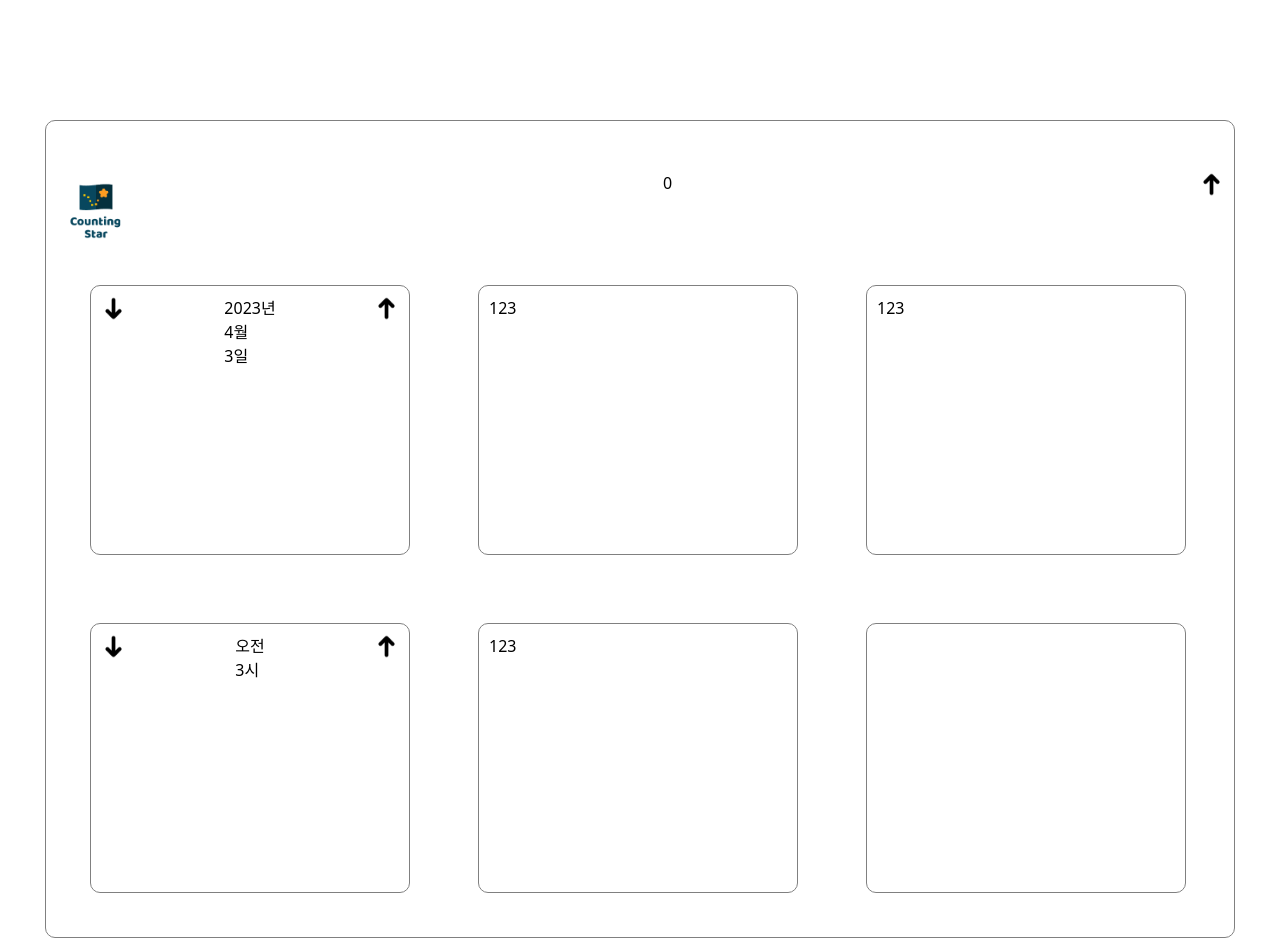
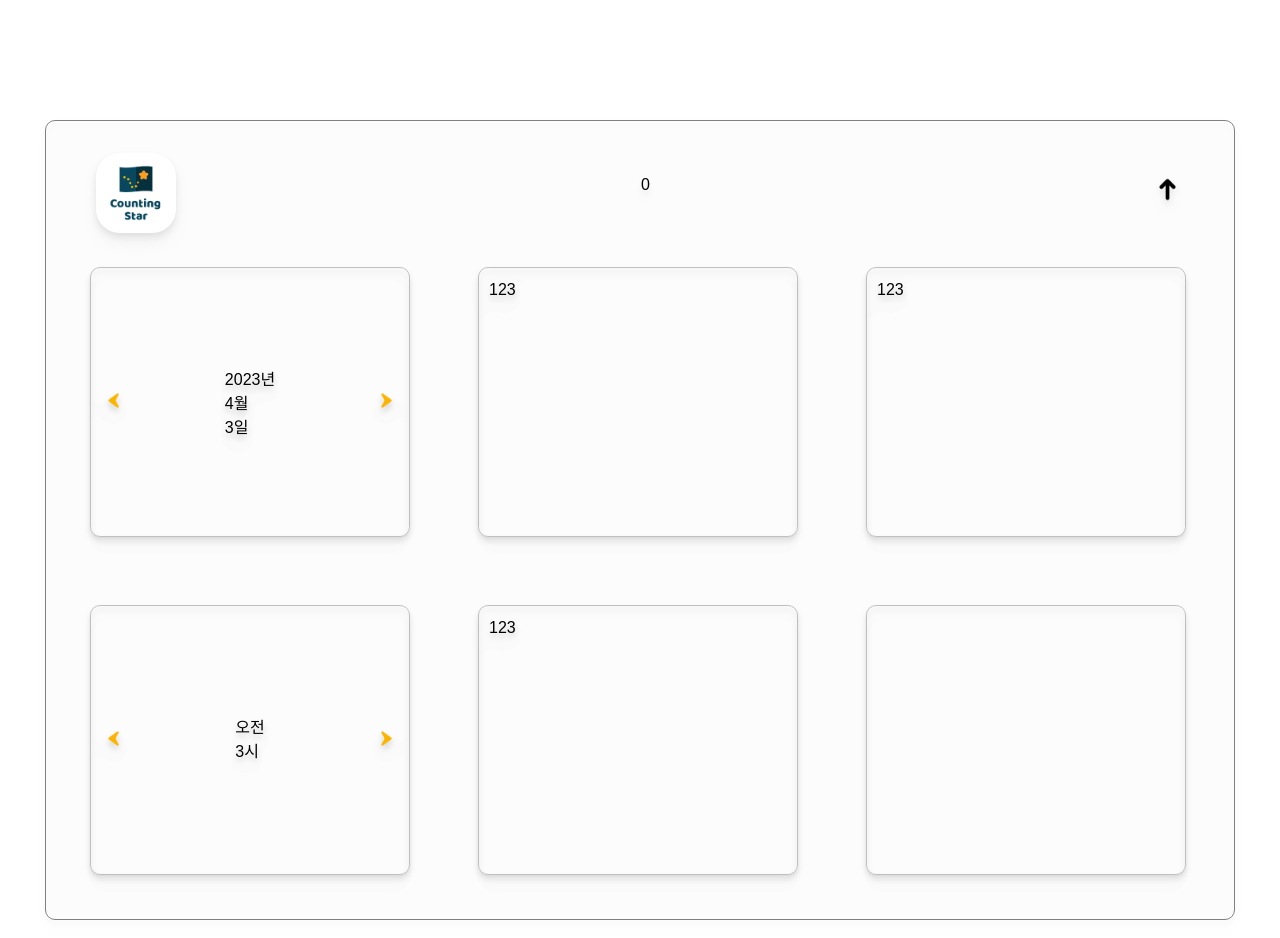
Before and after one commit to hong-bin95/CountingStar, a React (Create React App) app in the folder frontend/: page /detail/1 in a window 1280 px wide. Shown: the part 600-1538 px from the top of the page. Built offline with nearby package versions, Linux system fonts and the light colour scheme; no server answers; a web font is replaced by a local one.

Commit message:
🎨 [S08P22A201-211] FE / 상세페이지 css 수정

```diff
--- a/frontend/src/components/DetailPage/ContainerButton.tsx
+++ b/frontend/src/components/DetailPage/ContainerButton.tsx
@@ -40,7 +40,7 @@ function ContainerButton({ onClick }: ButtonProps) {
     }
 
     return (
-        <div>
+        <div className="mr-1 mt-6">
             <img style={styled} src={UpBtn} alt="up" onClick={moveUp} ref={btnUp}/>
             <img style={styled} src={DownBtn} alt="do" onClick={moveDown} ref={btnDown}/>
         </div>
--- a/frontend/src/components/DetailPage/DetailsDate.tsx
+++ b/frontend/src/components/DetailPage/DetailsDate.tsx
@@ -2,12 +2,13 @@ import React, {useState, useEffect} from 'react';
 import { useSelector, useDispatch } from 'react-redux';
 import styled from 'styled-components';
 import {updateDay, updateYear, updateMonth, updateDate, DetailsData} from '../../store/DetailsSlice';
-import UpBtn from '../../assets/UpBtn.png';
-import DownBtn from '../../assets/DownBtn.png';
+import UpBtn from '../../assets/arrowsRight.png';
+import DownBtn from '../../assets/arrowsLeft.png';
 
 const DateContainer = styled.div`
     display: flex;
     justify-content: space-between;
+    padding-top: 90px;
 `;
 
 function DetailsDate() {
@@ -31,6 +32,7 @@ function DetailsDate() {
     const [styled, setStyled] = useState<object>({
         height : '25px',
         width : '25px',
+        marginTop: '20px',
     });
 
     const dateUp = () => {
--- a/frontend/src/components/DetailPage/DetailsHour.tsx
+++ b/frontend/src/components/DetailPage/DetailsHour.tsx
@@ -2,12 +2,14 @@ import React, {useState, useEffect} from 'react';
 import { useSelector, useDispatch } from 'react-redux';
 import styled from 'styled-components';
 import {updateHour, DetailsData} from '../../store/DetailsSlice';
-import UpBtn from '../../assets/UpBtn.png';
-import DownBtn from '../../assets/DownBtn.png';
+import UpBtn from '../../assets/arrowsRight.png';
+import DownBtn from '../../assets/arrowsLeft.png';
 
 const DateContainer = styled.div`
     display: flex;
     justify-content: space-between;
+    padding-top: 100px;
+
 `;
 
 function DetailsHour() {
@@ -24,6 +26,7 @@ function DetailsHour() {
     const styled = {
         height : '25px',
         width : '25px',
+        marginTop : '10px'
     }
 
     useEffect(() => {
--- a/frontend/src/components/DetailPage/DetailsMain.tsx
+++ b/frontend/src/components/DetailPage/DetailsMain.tsx
@@ -16,7 +16,7 @@ import axios from 'axios';
 
 const slideUp = keyframes`
 from {
-    transform: translateY(200px);
+    transform: translateY(300px);
 }
 `;
 
@@ -38,7 +38,7 @@ animation-fill-mode: forwards;
 
 const TopContainer = styled.div`
 display: flex;
-margin-top: 40px;
+margin-top: 22px;
 justify-content: space-between;
 height: 80px;
 `;
@@ -47,9 +47,8 @@ const BottomContainer = styled.div`
 display: flex;
 flex-wrap : wrap;
 `;
-
 const ContentsContainer = styled.div`
-border: 1px solid gray;
+border: 1px solid silver;
 border-radius: 10px;
 padding: 10px;
 margin: 34px;
@@ -83,7 +82,6 @@ function DetailsMain() {
         .get(`https://counting-star.com/api/spot/${spotIdNumber}`,{
         })
         .then((res) => {
-            console.log(res);
             dispatch(updateSpotId(spotIdNumber));
             dispatch(updateSpotName(res.data.data.spotName));
 
@@ -93,21 +91,6 @@ function DetailsMain() {
         });
     }
     },[spotIdNumber]);
-
-    useEffect(()=>{
-        const temp = year + month + date;
-        console.log(temp);
-        axios
-        .get(`https://counting-star.com/api/moon/${temp}`,{
-        })
-        .then((res) => {
-            // console.log(res.data.data);
-            dispatch(updateMoon(res.data.data));
-        })
-        .catch((err) => {
-            console.log(err);
-        });
-    },[date])
 
     const onClick = () => {
 
@@ -133,29 +116,29 @@ function DetailsMain() {
 
     return (
         <div>
-            <MainContainer>
-                <TopContainer>
-                    <Logo />
-                    <PlaceTitle></PlaceTitle>
+            <MainContainer className="font-serif drop-shadow-lg bg-gray-100/10">
+                <TopContainer className="ml-10 mr-10">
+                    <Logo></Logo>
+                    <PlaceTitle ></PlaceTitle>
                     <ContainerButton onClick={onClick}></ContainerButton>
                 </TopContainer>
                 <BottomContainer>
-                    <ContentsContainer>
+                    <ContentsContainer className="shadow-md drop-shadow-lg">
                         <DetailsDate></DetailsDate>
                     </ContentsContainer>
-                    <ContentsContainer>
+                    <ContentsContainer className="shadow-md drop-shadow-lg">
                         <DetailsPoint></DetailsPoint>
                     </ContentsContainer>
-                    <ContentsContainer>
+                    <ContentsContainer className="shadow-md drop-shadow-lg">
                         <DetailsWeather></DetailsWeather>
                     </ContentsContainer>
-                    <ContentsContainer>
+                    <ContentsContainer className="shadow-md drop-shadow-lg">
                         <DetailsHour></DetailsHour>
                     </ContentsContainer>
-                    <ContentsContainer>
+                    <ContentsContainer className="shadow-md drop-shadow-lg">
                         <DetailsDust></DetailsDust>
                     </ContentsContainer>
-                    <ContentsContainer>
+                    <ContentsContainer className="shadow-md drop-shadow-lg">
                         <DetailsMoon></DetailsMoon>
                     </ContentsContainer>
                 </BottomContainer>
--- a/frontend/src/components/DetailPage/PlaceTitle.tsx
+++ b/frontend/src/components/DetailPage/PlaceTitle.tsx
@@ -6,7 +6,7 @@ function PlaceTitle() {
     const spotId = useSelector((state:{DetailsSlice:DetailsData}) => state.DetailsSlice.spotId);
 
     return (
-        <div>
+        <div className="mt-5 mr-10">
             {spotName?spotName:spotId}
         </div>
     );
```
